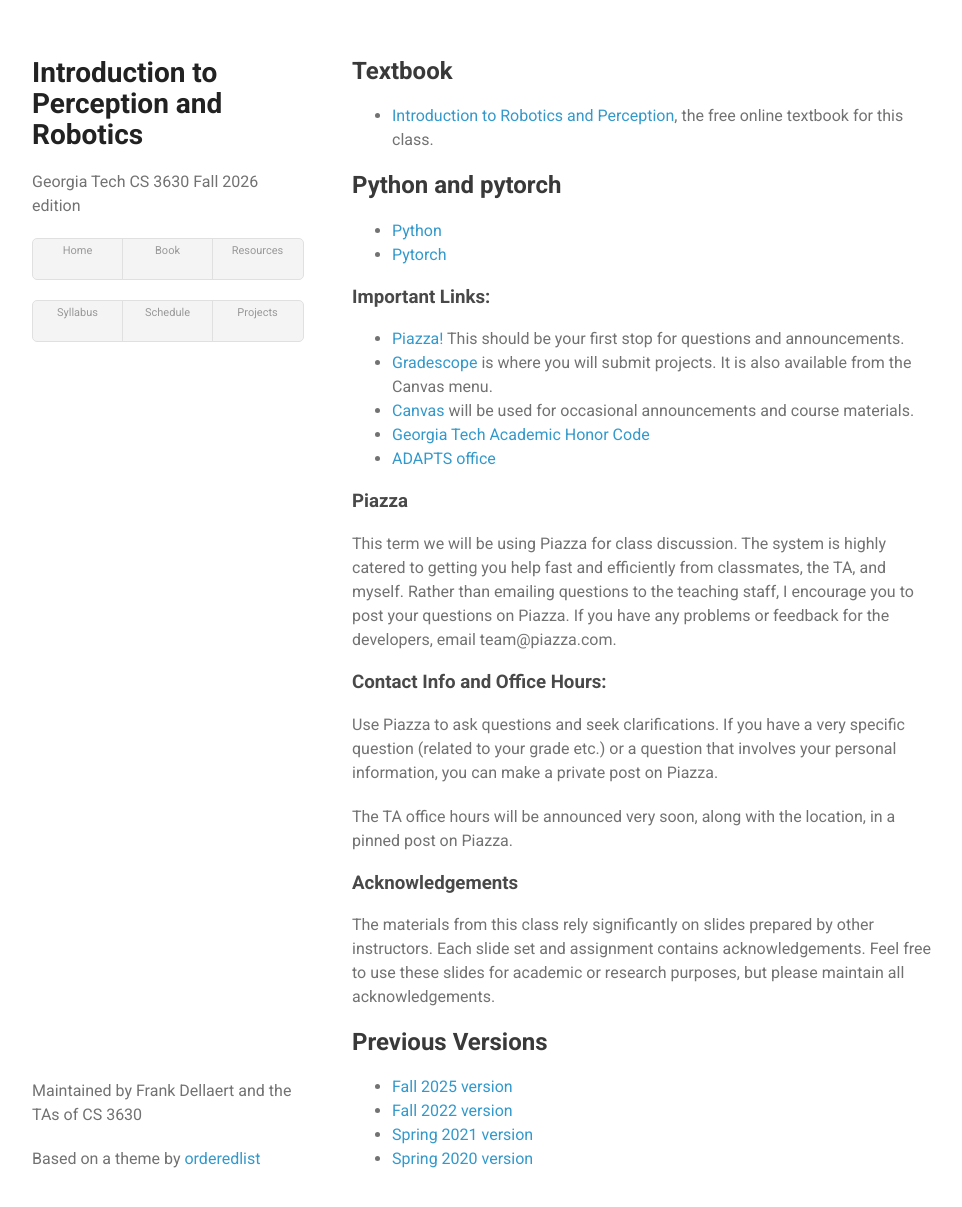
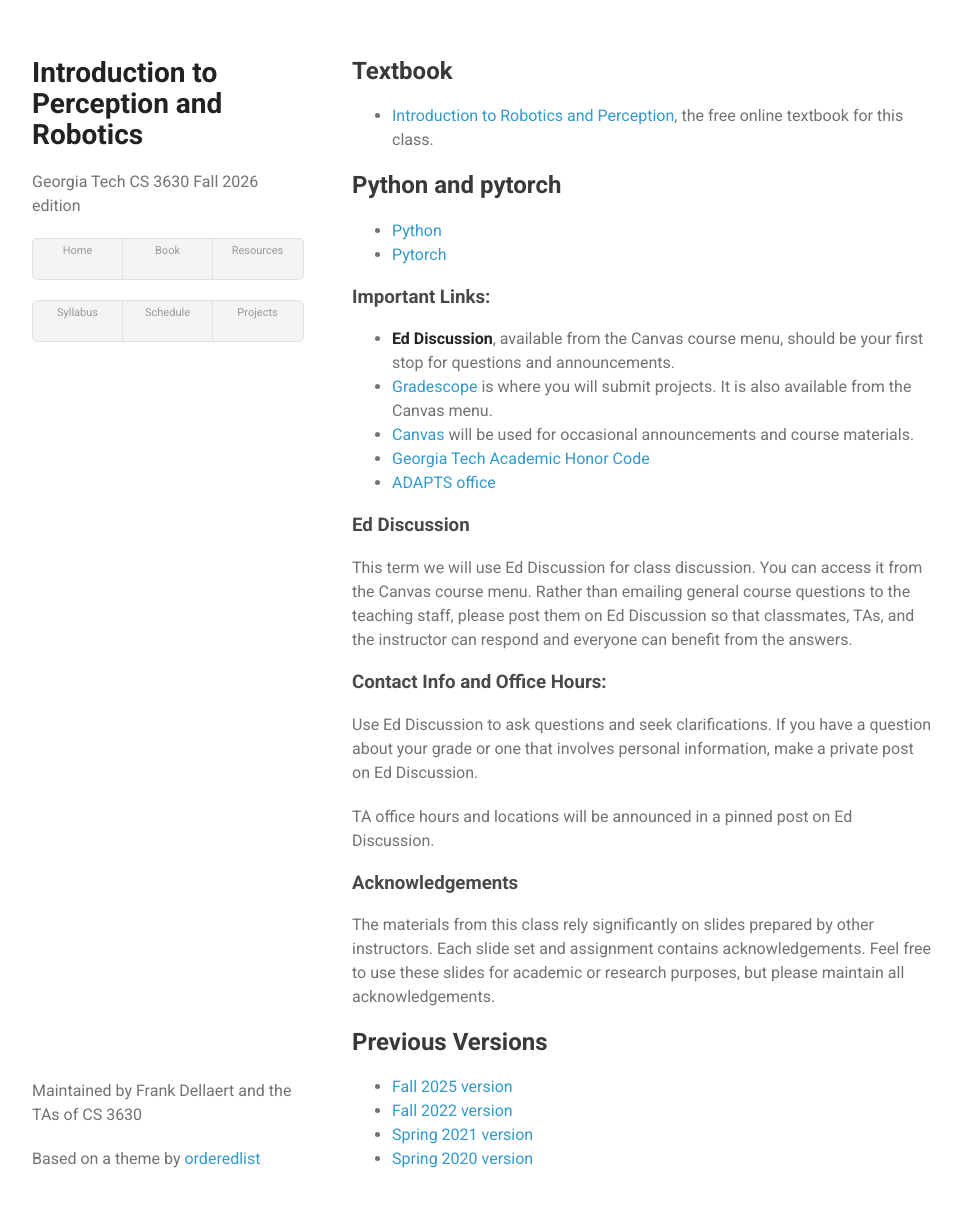
Before and after one commit to dellaert/26F-3630, a Jekyll site: the page built from resources.md, in a window 1280 px wide and 1241 px high. Shown: the top 1207 px of the window, without its empty margins (158-1120 px from the left). Built offline with Jekyll 4.4.1, drawn with Linux system fonts in a browser that asks for light colours.

Commit message:
Update course communication and attendance policies

```diff
--- a/resources.md
+++ b/resources.md
@@ -12,20 +12,20 @@ title: Resources
 * [Pytorch](https://pytorch.org/)
 
 ### Important Links:
-* [Piazza!](https://piazza.com/gatech/) This should be your first stop for questions and announcements.
+* **Ed Discussion**, available from the Canvas course menu, should be your first stop for questions and announcements.
 * [Gradescope](https://www.gradescope.com/) is where you will submit projects. It is also available from the Canvas menu.
 * [Canvas](https://gatech.instructure.com/) will be used for occasional announcements and course materials.
 * [Georgia Tech Academic Honor Code](https://policylibrary.gatech.edu/student-life/academic-honor-code)
 * [ADAPTS office](https://www.adapts.gatech.edu)
 
-### Piazza
+### Ed Discussion
 
-This term we will be using Piazza for class discussion. The system is highly catered to getting you help fast and efficiently from classmates, the TA, and myself. Rather than emailing questions to the teaching staff, I encourage you to post your questions on Piazza. If you have any problems or feedback for the developers, email team@piazza.com.
+This term we will use Ed Discussion for class discussion. You can access it from the Canvas course menu. Rather than emailing general course questions to the teaching staff, please post them on Ed Discussion so that classmates, TAs, and the instructor can respond and everyone can benefit from the answers.
 
 ### Contact Info and Office Hours:
-Use Piazza to ask questions and seek clarifications. If you have a very specific question (related to your grade etc.) or a question that involves your personal information, you can make a private post on Piazza.
+Use Ed Discussion to ask questions and seek clarifications. If you have a question about your grade or one that involves personal information, make a private post on Ed Discussion.
 
-The TA office hours will be announced very soon, along with the location, in a pinned post on Piazza.
+TA office hours and locations will be announced in a pinned post on Ed Discussion.
 
 ### Acknowledgements
 The materials from this class rely significantly on slides prepared by other instructors. Each slide set and assignment contains acknowledgements. Feel free to use these slides for academic or research purposes, but please maintain all acknowledgements.
```
Also changed, not shown: syllabus.md (+3 -3 lines).
